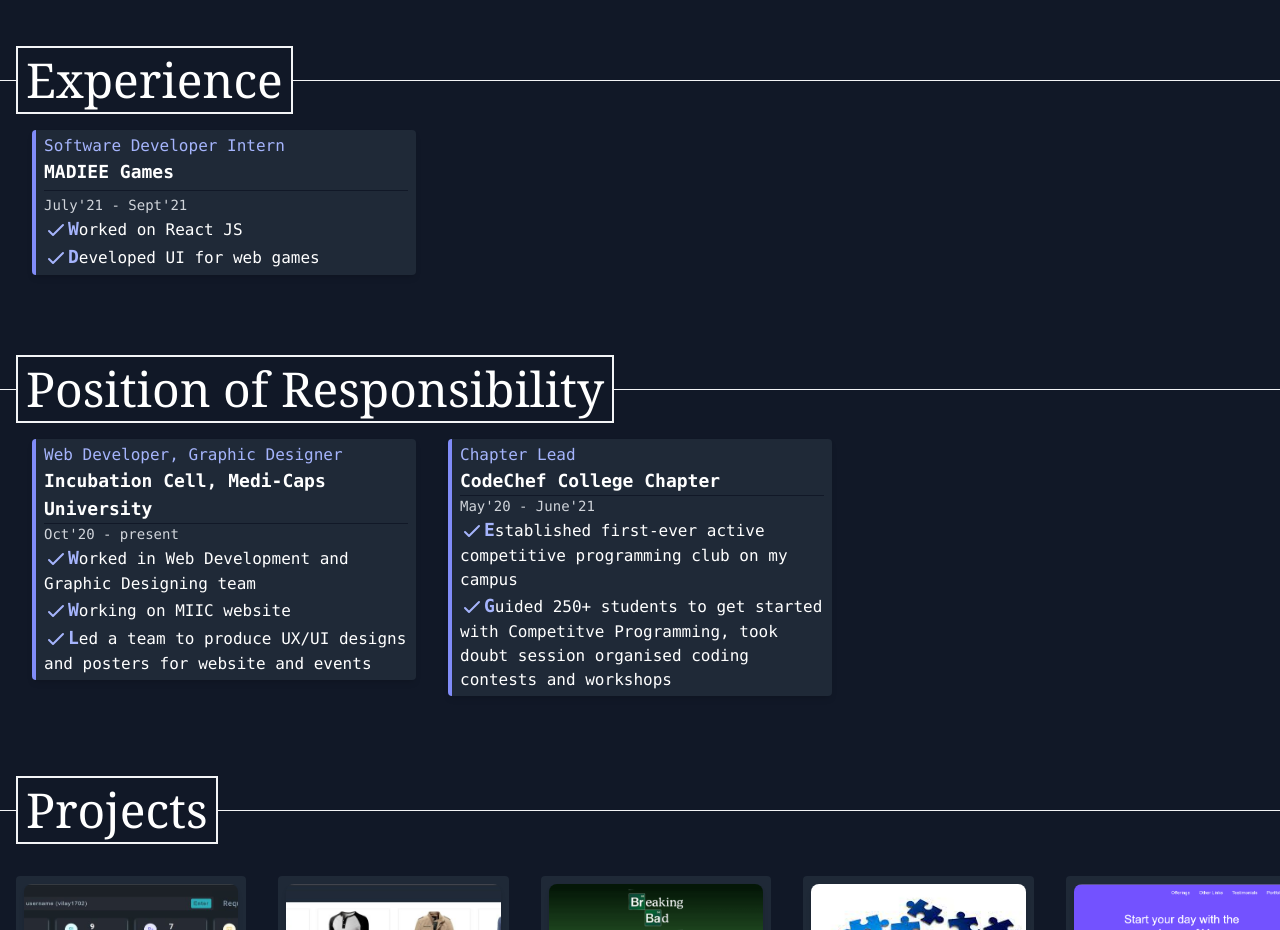
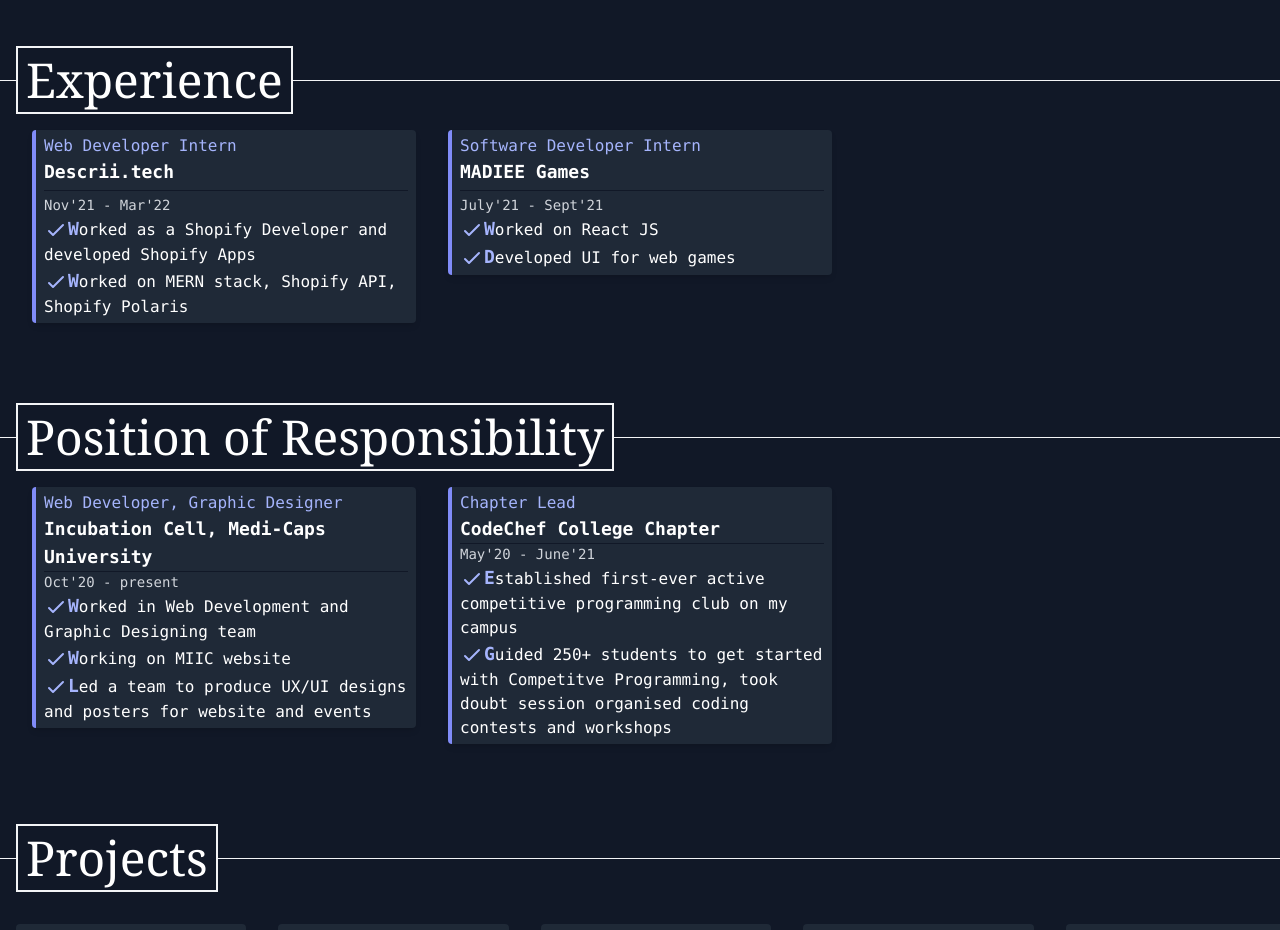
Before and after one commit to vilay1702/portfolio, a React (Create React App) app: page / in a window 1280 px wide. Shown: the part 1560-2490 px from the top of the page. Built offline with nearby package versions, Linux system fonts and the light colour scheme.

Commit message:
updated experience

```diff
--- a/src/components/Experience.js
+++ b/src/components/Experience.js
@@ -2,6 +2,13 @@
 import { ThemeContext } from "../ThemeContext";
 
 const experience = [
+  {
+    role: "Web Developer Intern",
+    oranisation: "Descrii.tech",
+    duration: "Nov'21 - Mar'22",
+    experience:
+      "Worked as a Shopify Developer and developed Shopify Apps.Worked on MERN stack, Shopify API, Shopify Polaris",
+  },
   {
     role: "Software Developer Intern",
     oranisation: "MADIEE Games",
```
